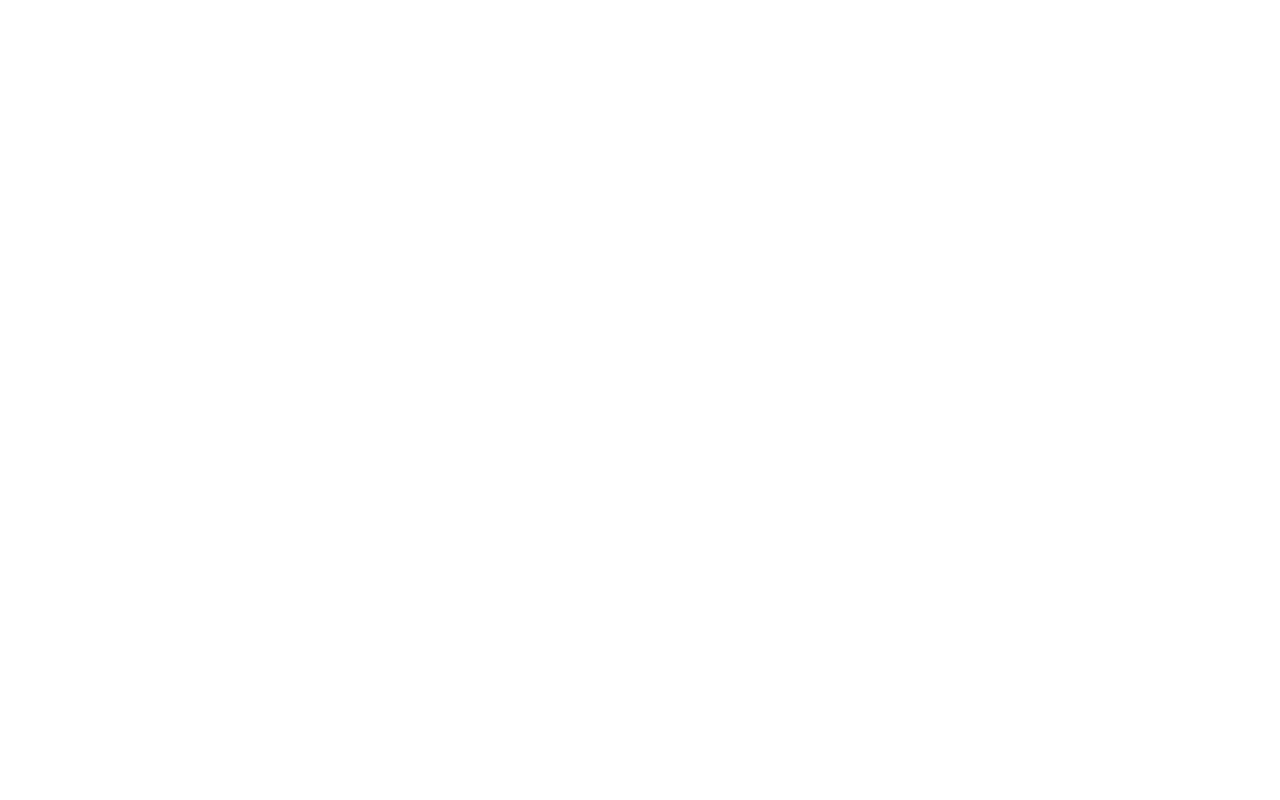
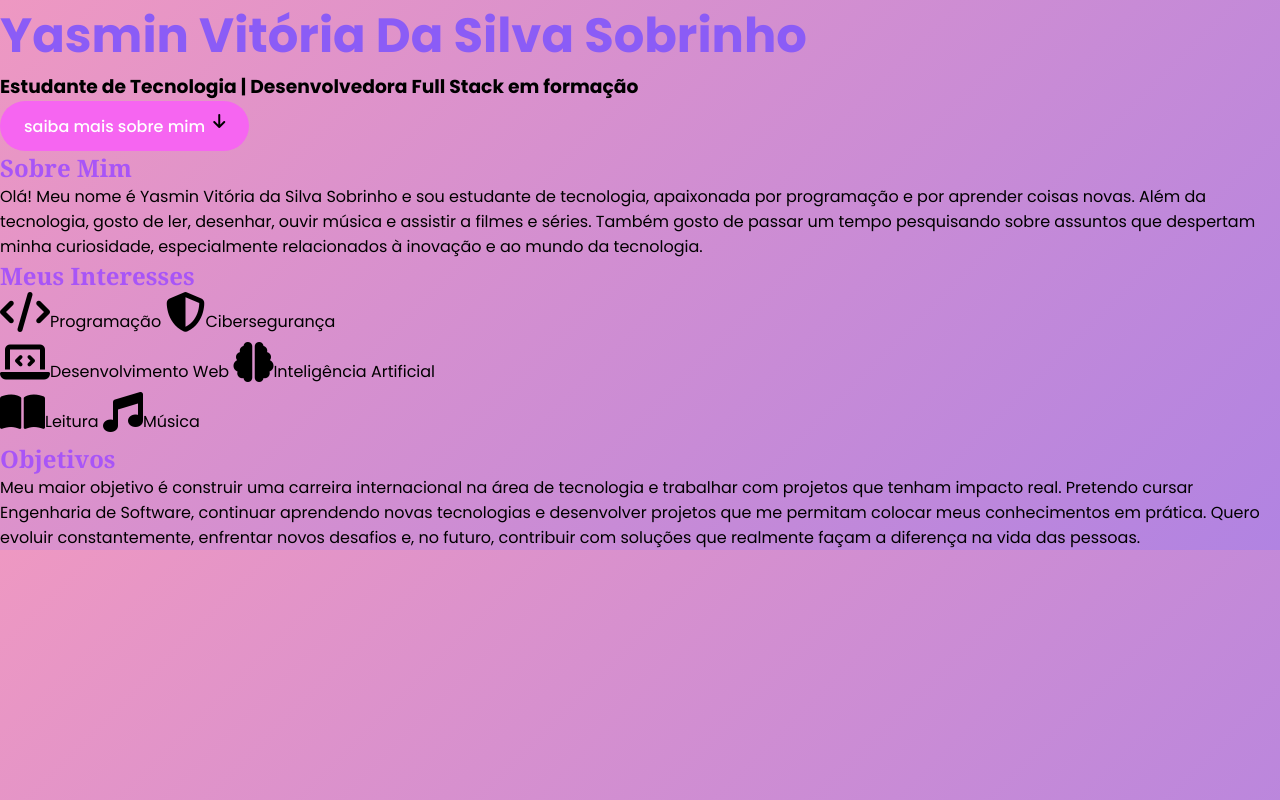
Before and after one commit to Yasminsobrinho/INTROWEB, a plain HTML site: page trabalho/sobremim.html in a window 1280 px wide. Drawn offline with Linux system fonts and the light colour scheme.

Commit message:
sobre mim

```diff
--- /dev/null
+++ b/css/sobremim.css
@@ -0,0 +1,53 @@
+/* Reset */
+* {
+  margin: 0;
+  padding: 0;
+  box-sizing: border-box;
+}
+
+body {
+  background: linear-gradient(135deg, #ee98c2, #b183e2);
+  font-family: "Poppins", sans-serif;
+}
+
+h1 {
+  font-family: "poppins";
+  font-size: 3rem;
+  font-weight: 700;
+  color: #8b5cf6;
+}
+
+h2 {
+  font-family: Cambria, Cochin, Georgia, Times, "Times New Roman", serif;
+  color: #a855f7;
+}
+
+i {
+  font-size: 40px;
+  color: black;
+  margin-bottom: 10px;
+}
+
+:root {
+  --rosa: #f9c5d5;
+  --rosa-claro: #fde7ef;
+  --roxo: #b57edc;
+  --roxo-claro: #e9d5ff;
+  --texto: #1702fd;
+}
+
+.botao {
+  display: inline-flex;
+  align-items: center;
+  gap: 8px;
+  background: #f665f1;
+  color: white;
+  padding: 12px 24px;
+  border-radius: 30px;
+  text-decoration: none;
+  font-weight: 500;
+}
+
+.botao i {
+  font-size: 16px;
+}
--- a/trabalho/sobremim.html
+++ b/trabalho/sobremim.html
@@ -1,11 +1,67 @@
-<!DOCTYPE html>
+<!doctype html>
 <html lang="pt-BR">
-<head>
-    <meta charset="UTF-8">
-    <meta name="viewport" content="width=device-width, initial-scale=1.0">
+  <head>
+    <meta charset="UTF-8" />
+    <meta name="viewport" content="width=device-width, initial-scale=1.0" />
     <title>Sobre Mim</title>
-</head>
-<body>
+    <link rel="stylesheet" href="../css/sobremim.css" />
+    <link rel="preconnect" href="https://fonts.googleapis.com" />
+    <link rel="preconnect" href="https://fonts.gstatic.com" crossorigin />
+    <link
+      href="https://fonts.googleapis.com/css2?family=Poppins:wght@300;400;500;600;700&display=swap"
+      rel="stylesheet"
+    />
+    <link
+      rel="stylesheet"
+      href="https://cdnjs.cloudflare.com/ajax/libs/font-awesome/6.7.2/css/all.min.css"
+    />
+  </head>
+  <body>
+    <h1>Yasmin Vitória Da Silva Sobrinho</h1>
+    <h3>Estudante de Tecnologia | Desenvolvedora Full Stack em formação</h3>
 
-</body>
+    <a href="#sobre" class="botao">
+      saiba mais sobre mim
+      <i class="fa-solid fa-arrow-down"></i>
+    </a>
+
+    <h2>Sobre Mim</h2>
+    <p>
+      Olá! Meu nome é Yasmin Vitória da Silva Sobrinho e sou estudante de
+      tecnologia, apaixonada por programação e por aprender coisas novas. Além
+      da tecnologia, gosto de ler, desenhar, ouvir música e assistir a filmes e
+      séries. Também gosto de passar um tempo pesquisando sobre assuntos que
+      despertam minha curiosidade, especialmente relacionados à inovação e ao
+      mundo da tecnologia.
+    </p>
+
+    <h2>Meus Interesses</h2>
+    <div id="int1">
+      <i class="fa-solid fa-code"></i>Programação
+
+      <i class="fa-solid fa-shield-halved"></i>Cibersegurança
+    </div>
+
+    <div id="int2">
+      <i class="fa-solid fa-laptop-code"></i>Desenvolvimento Web
+
+      <i class="fa-solid fa-brain"></i>Inteligência Artificial
+    </div>
+
+    <div id="int3">
+      <i class="fa-solid fa-book-open"></i>Leitura
+
+      <i class="fa-solid fa-music"></i>Música
+    </div>
+    <h2>Objetivos</h2>
+    <p>
+      Meu maior objetivo é construir uma carreira internacional na área de
+      tecnologia e trabalhar com projetos que tenham impacto real. Pretendo
+      cursar Engenharia de Software, continuar aprendendo novas tecnologias e
+      desenvolver projetos que me permitam colocar meus conhecimentos em
+      prática. Quero evoluir constantemente, enfrentar novos desafios e, no
+      futuro, contribuir com soluções que realmente façam a diferença na vida
+      das pessoas.
+    </p>
+  </body>
 </html>
```
